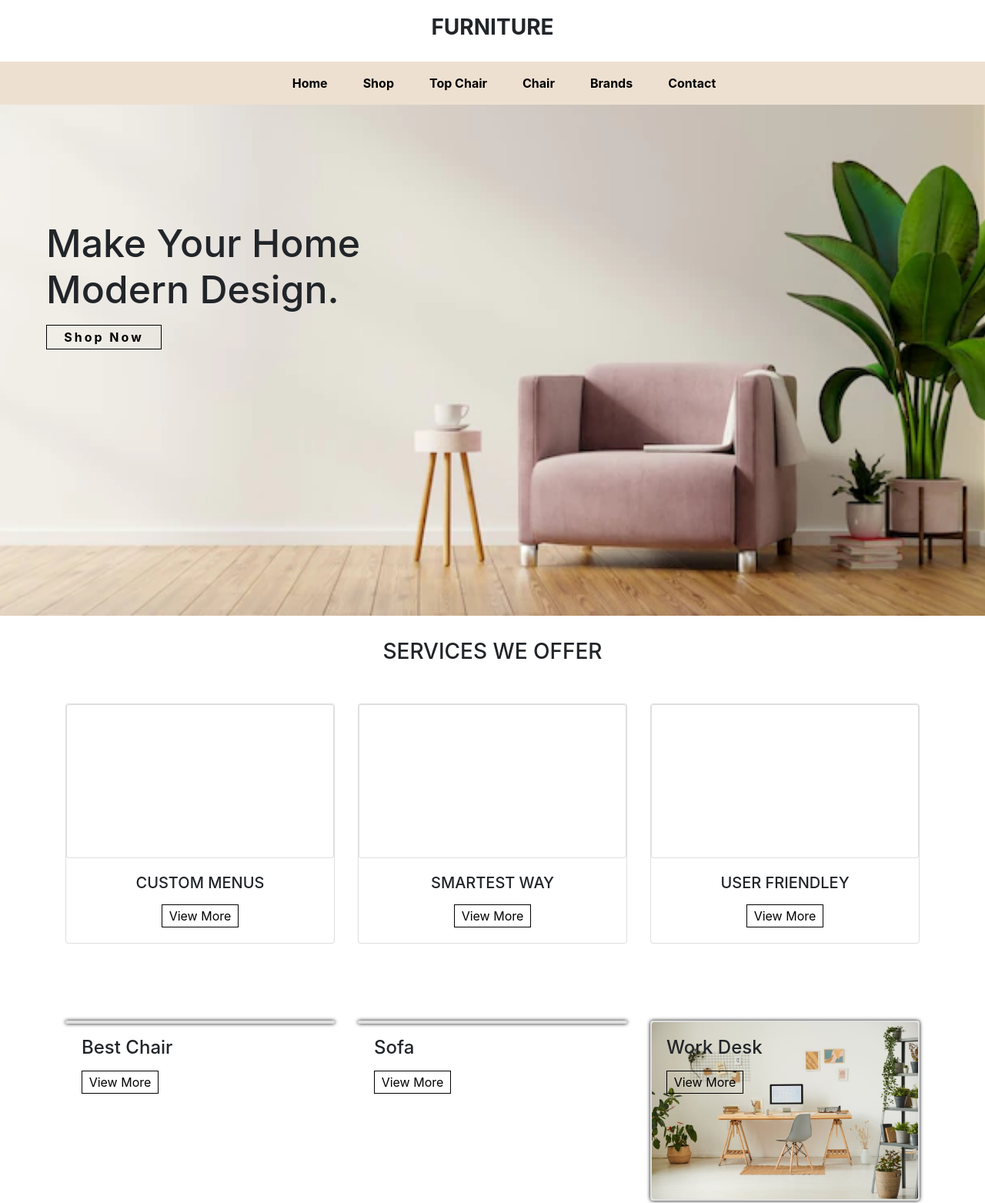
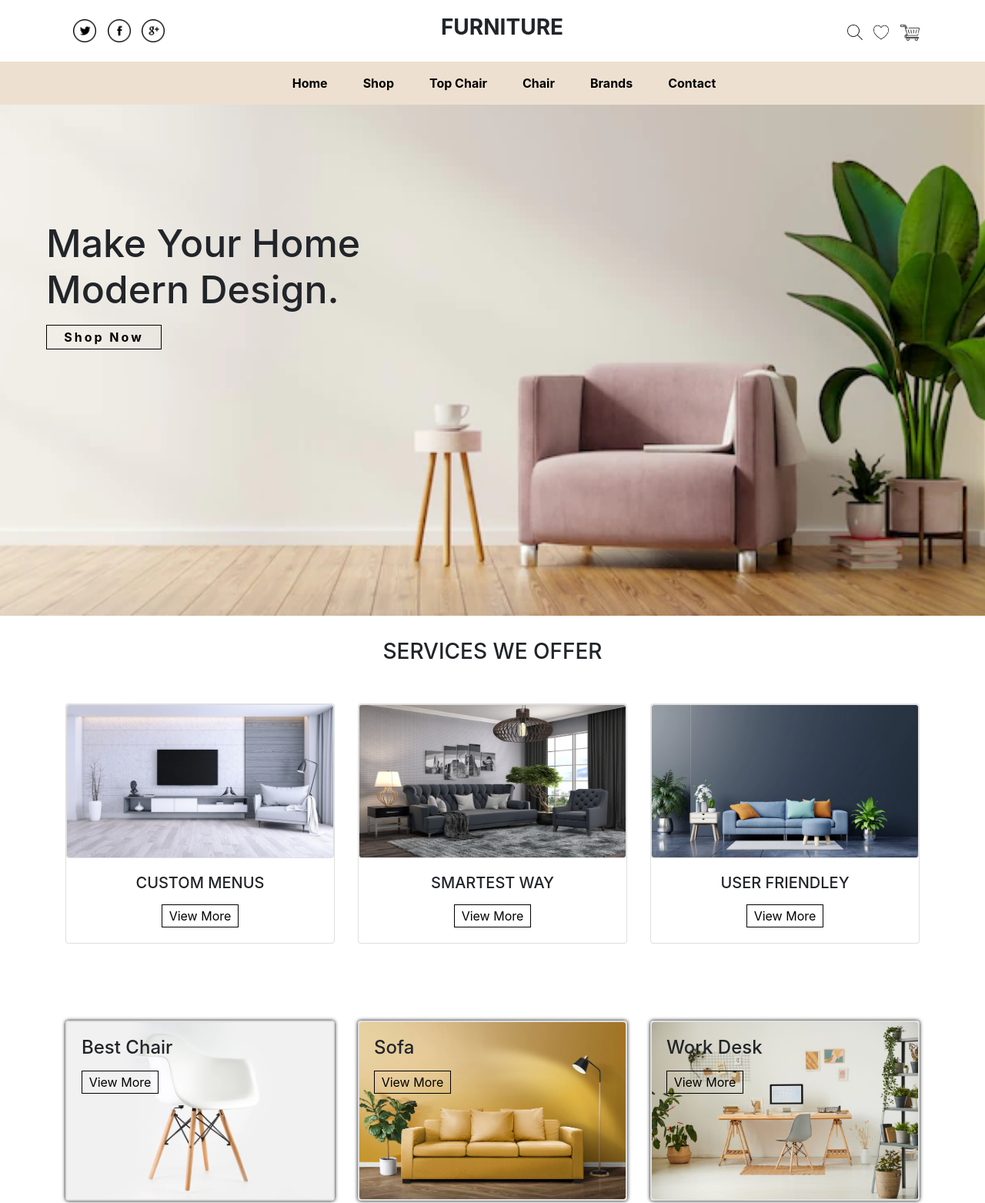
Before and after one commit to Nurfadhlan/Nurfadhldfvdfan.github.io, a plain HTML site: page index.html in a window 1280 px wide. Shown: the top 1563 px of the page at 77% size. Drawn offline with nearby package versions, Linux system fonts and the light colour scheme; files whose address does not match are found by name.

Commit message:
Update index.html

```diff
--- a/index.html
+++ b/index.html
@@ -25,17 +25,17 @@
     <div class="container">
         <div class="navbar-top">
             <div class="social-link">
-                <i><img src="./image/twitter.png" alt="" width="30px"></i>
-                <i><img src="./image/facebook.png" alt="" width="30px"></i>
-                <i><img src="./image/google-plus.png" alt="" width="30px"></i>
+                <i><img src="twitter.png" alt="" width="30px"></i>
+                <i><img src="facebook.png" alt="" width="30px"></i>
+                <i><img src="google-plus.png" alt="" width="30px"></i>
             </div>
             <div class="logo">
                 <h3>FURNITURE</h3>
             </div>
             <div class="icons">
-                <i><img src="./image/search.png" alt="" width="20px"></i>
-                <i><img src="./image/heart.png" alt="" width="20px"></i>
-                <i><img src="./image/shopping-cart.png" alt="" width="25px"></i>
+                <i><img src="search.png" alt="" width="20px"></i>
+                <i><img src="heart.png" alt="" width="20px"></i>
+                <i><img src="shopping-cart.png" alt="" width="25px"></i>
             </div>
         </div>
     </div>
@@ -94,7 +94,7 @@
         <div class="row" style="margin-top: 50px;">
             <div class="col-md-4 py-3 py-md-0">
                 <div class="card">
-                    <img src="./image/c1.png" alt="" class="card image-top" height="200px">
+                    <img src="c1.png" alt="" class="card image-top" height="200px">
                     <div class="card-body">
                         <h5 class="card-titel text-center">CUSTOM MENUS</h5>
                         <p class="text-center"></p>
@@ -104,7 +104,7 @@
             </div>
             <div class="col-md-4 py-3 py-md-0">
                 <div class="card">
-                    <img src="./image/c2.png" alt="" class="card image-top" height="200px">
+                    <img src="c2.png" alt="" class="card image-top" height="200px">
                     <div class="card-body">
                         <h5 class="card-titel text-center">SMARTEST WAY</h5>
                         <p class="text-center"></p>
@@ -114,7 +114,7 @@
             </div>
             <div class="col-md-4 py-3 py-md-0">
                 <div class="card">
-                    <img src="./image/c3.png" alt="" class="card image-top" height="200px">
+                    <img src="c3.png" alt="" class="card image-top" height="200px">
                     <div class="card-body">
                         <h5 class="card-titel text-center">USER FRIENDLEY</h5>
                         <p class="text-center"></p>
@@ -131,7 +131,7 @@
         <div class="row" style="margin-top: 100px;">
             <div class="col-md-4 py-3 py-md-0">
                 <div class="card" id="tpc">
-                    <img src="./image/ch.png" alt="" class="card image-top">
+                    <img src="ch.png" alt="" class="card image-top">
                     <div class="card-img-overlay">
                         <h4 class="card-titel">Best Chair</h4>
                         <p class="card-text"></p>
@@ -141,7 +141,7 @@
             </div>
             <div class="col-md-4 py-3 py-md-0">
                 <div class="card" id="tpc">
-                    <img src="./image/sf.png" alt="" class="card image-top">
+                    <img src="sf.png" alt="" class="card image-top">
                     <div class="card-img-overlay">
                         <h4 class="card-titel">Sofa</h4>
                         <p class="card-text"></p>
```
